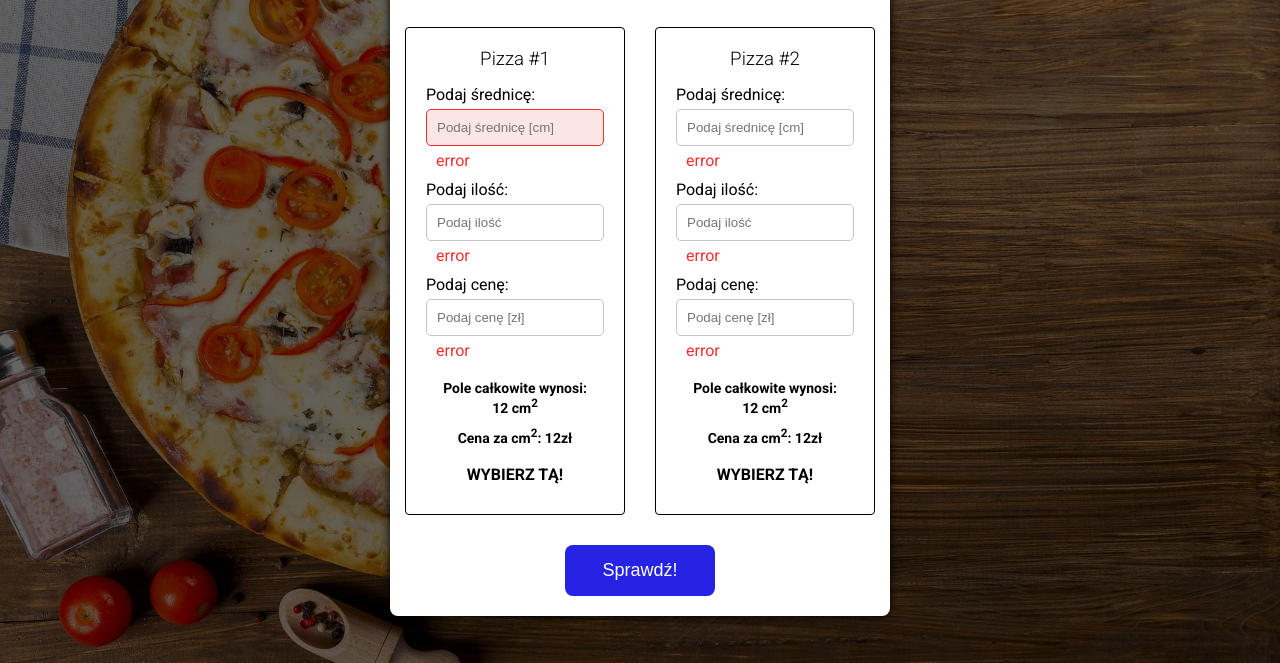
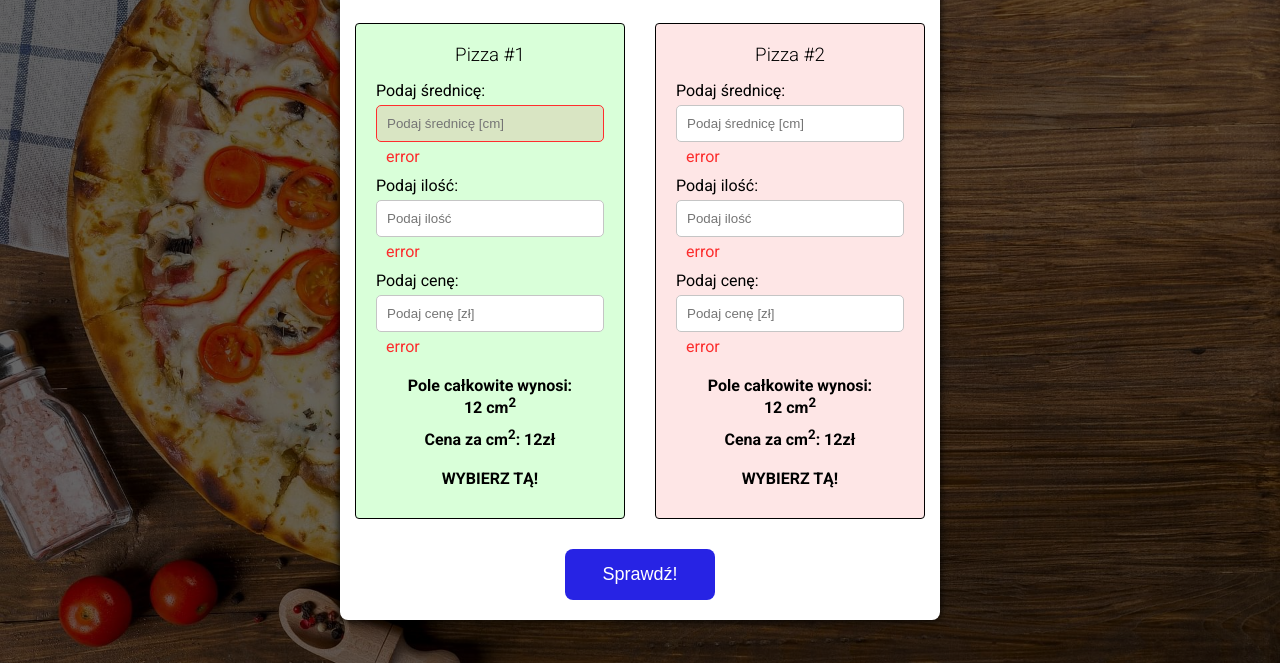
Before and after one commit to BartekKuzniewski/pizzaApp, a website: page index.html in a window 1280 px wide. Shown: the part 137-800 px from the top of the page. Drawn offline with Linux system fonts and the light colour scheme.

Commit message:
added two class for sucess and fail result

```diff
--- a/index.html
+++ b/index.html
@@ -22,7 +22,7 @@
 
             <div class="pizza-wrap">
 
-                <div class="pizza-box">
+                <div class="pizza-box success">
                     <h3>Pizza #1</h3>
                     <label for="diameter">Podaj średnicę:</label>
                     <input type="number" id="diameter" step="0.01" placeholder="Podaj średnicę [cm]"
@@ -44,7 +44,7 @@
                     </div>
                 </div>
 
-                <div class="pizza-box">
+                <div class="pizza-box failure">
                     <h3>Pizza #2</h3>
                     <label for="diameter">Podaj średnicę:</label>
                     <input type="number" id="diameter" placeholder="Podaj średnicę [cm]">
--- a/src/sass/main.scss
+++ b/src/sass/main.scss
@@ -28,7 +28,7 @@ body {
 }
 
 .wrapper {
-	width: 500px;
+	width: 600px;
 	background-color: #fff;
 	box-shadow: 0 0 10px #000;
 	border-radius: 8px;
@@ -45,6 +45,14 @@ body {
 
 .pizza-wrap {
 	display: flex;
+
+	.success {
+		background-color: rgba(55, 255, 55, 0.19);
+	}
+
+	.failure {
+		background-color: rgba(241, 11, 11, 0.1);
+	}
 }
 
 .pizza-box {
@@ -85,7 +93,6 @@ body {
 
 	.results {
 		padding-top: 10px;
-		font-size: 14px;
 		font-weight: bold;
 		text-align: center;
 
@@ -98,6 +105,8 @@ body {
 			margin-top: 20px;
 		}
 	}
+
+
 
 }
 
```
Also changed, not shown: dist/css/main.min.css, 1 other file.
